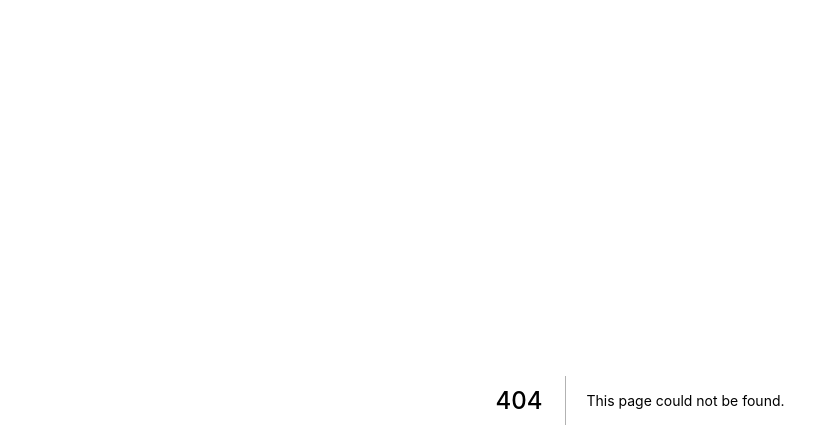
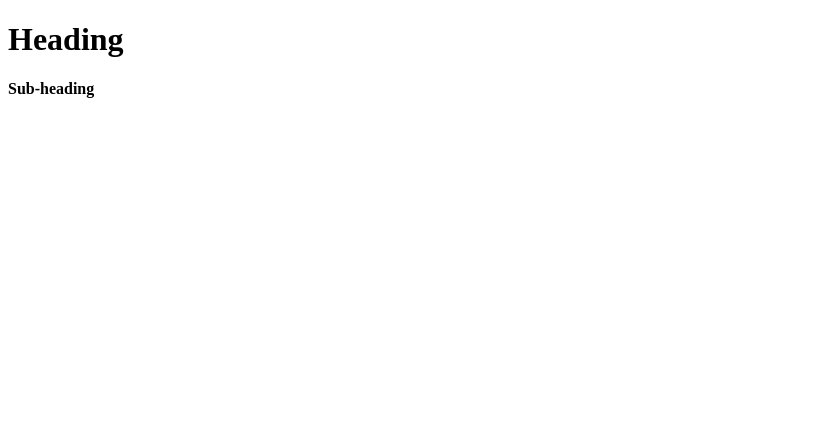
Before and after one commit to zzs1/Story-Book-Style-Component, a Next.js app in the folder myapp/: page /intro in a window 1280 px wide. Before the commit this address had no page. Shown: the top 448 px of the page, without its empty margins (0-839 px from the left). Built offline with nearby package versions, Linux system fonts and the light colour scheme.

Commit message:
heading_comp

```diff
--- /dev/null
+++ b/myapp/comps/Heading/index.js
@@ -0,0 +1,18 @@
+const headingStyle = () => ({
+    color: "#52A1C3",
+    backgroundColor:"#region ",
+    fontfamily: 'Roboto, sans-serif',
+    textalign:"left",
+    padding:"5px"
+})
+
+
+function HeadingUI(){
+    return (
+        <div styles={headingStyle()}>
+          <h1>Heading</h1>
+          <h4>Sub-heading</h4>
+        </div>
+      )
+}
+export default HeadingUI;
--- a/myapp/comps/TopBar/index.js
+++ b/myapp/comps/TopBar/index.js
@@ -1,3 +1,5 @@
+import styles from '../../styles/Home.module.css'
+
 function TopBar() {
     return (
       < div className={styles.TopBar}>
--- /dev/null
+++ b/myapp/pages/intro.js
@@ -0,0 +1,11 @@
+import HeadingUI from '../comps/Heading'
+import styles from '../styles/Home.module.css'
+
+
+export default function Intro() {
+    return (
+      <div className={styles.container}>
+        <HeadingUI></HeadingUI>
+      </div>
+    )
+  }
```
Also changed, not shown: myapp/styles/Home.module.css (line endings or trailing spaces).
